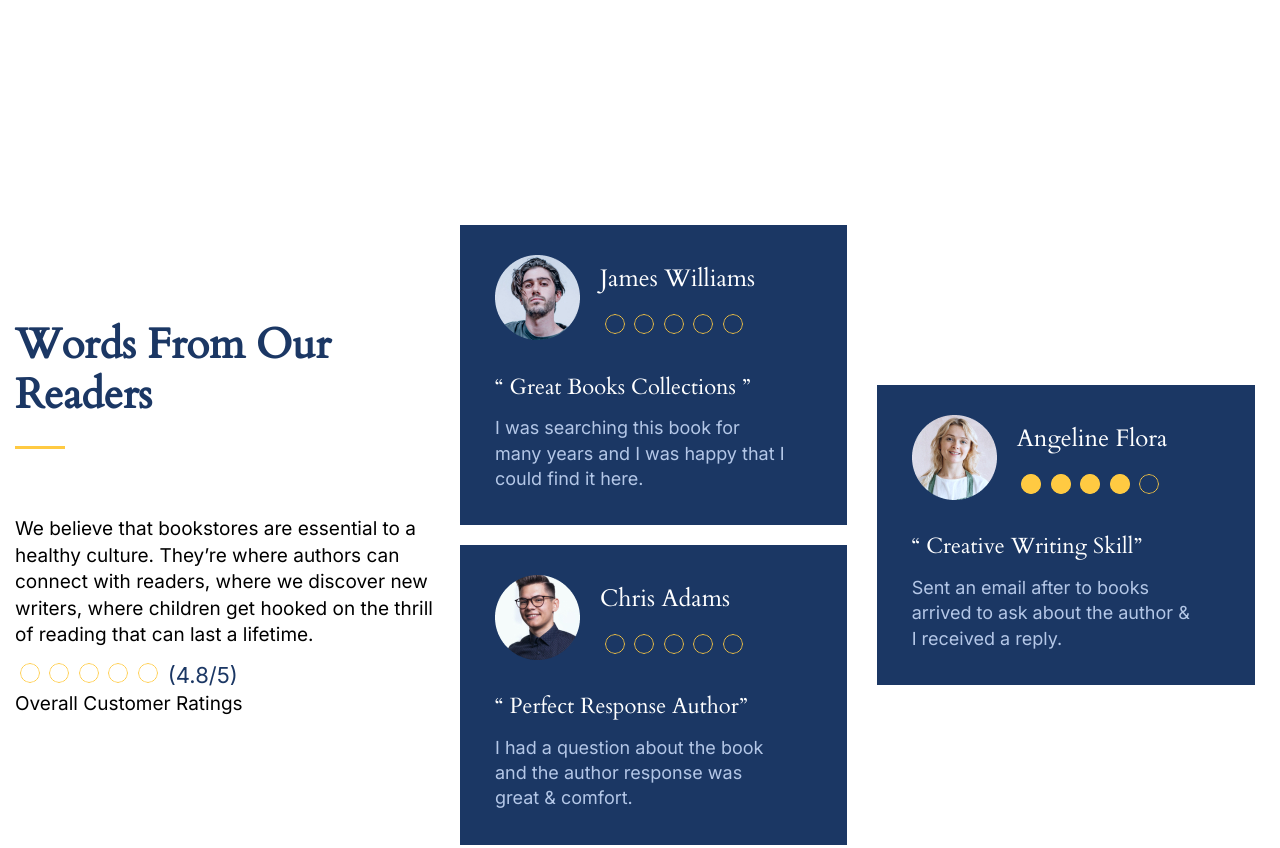
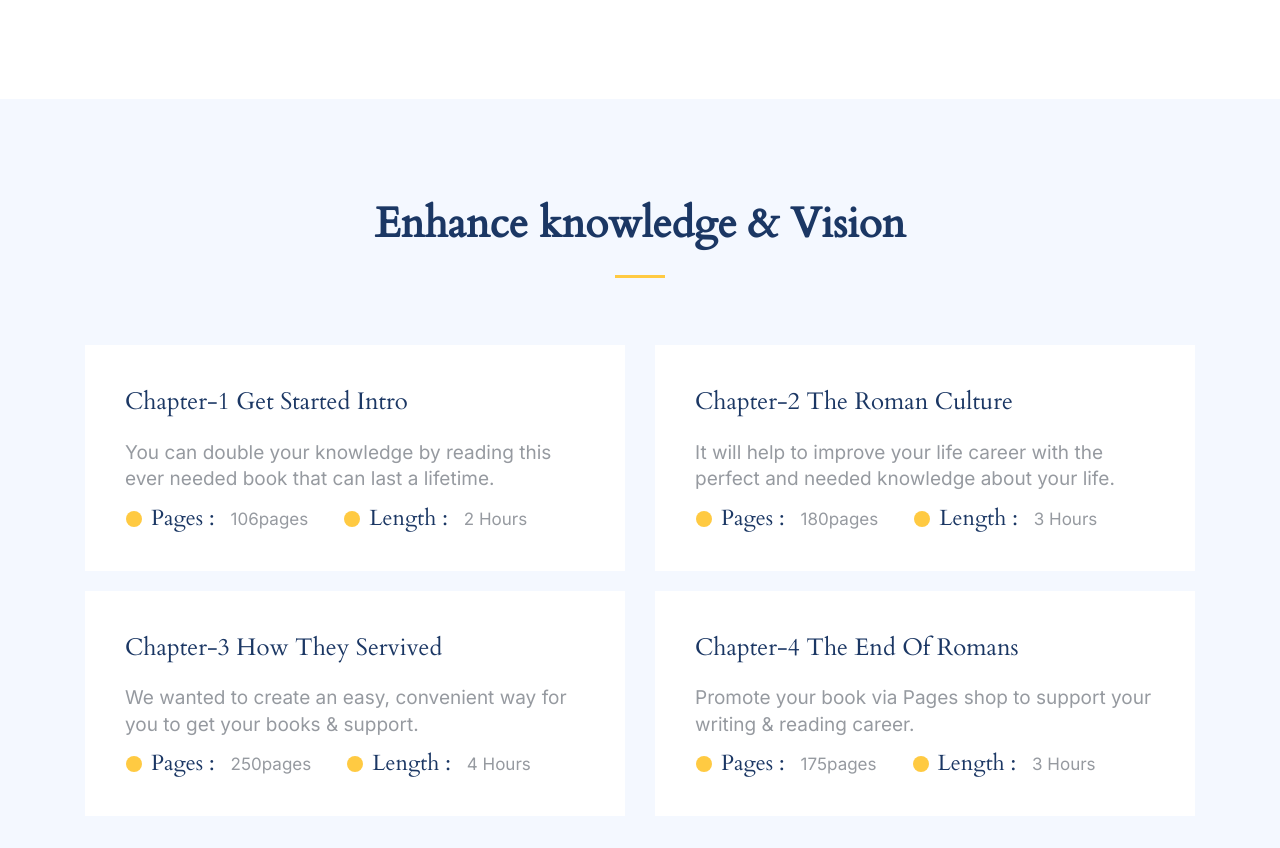
Before and after one commit to oxumoron/markup-hw_3, a plain HTML site: page index.html in a window 1280 px wide. Shown: the part 548-1396 px from the top of the page. Drawn offline with Linux system fonts and the light colour scheme.

Commit message:
Add section knowledge

```diff
--- a/index.html
+++ b/index.html
@@ -366,7 +366,7 @@
           </div>
         </div>
       </section> -->
-      <!-- <section class="knowledge-section">
+      <section class="knowledge-section">
         <div class="container">
           <header class="section-header">
             <h1 class="title-center">
@@ -455,7 +455,7 @@
             </div>
           </div>
         </div>
-      </section> -->
+      </section>
       <section class="reviews">
         <div class="container">
           <div class="reviews-inner">
```
